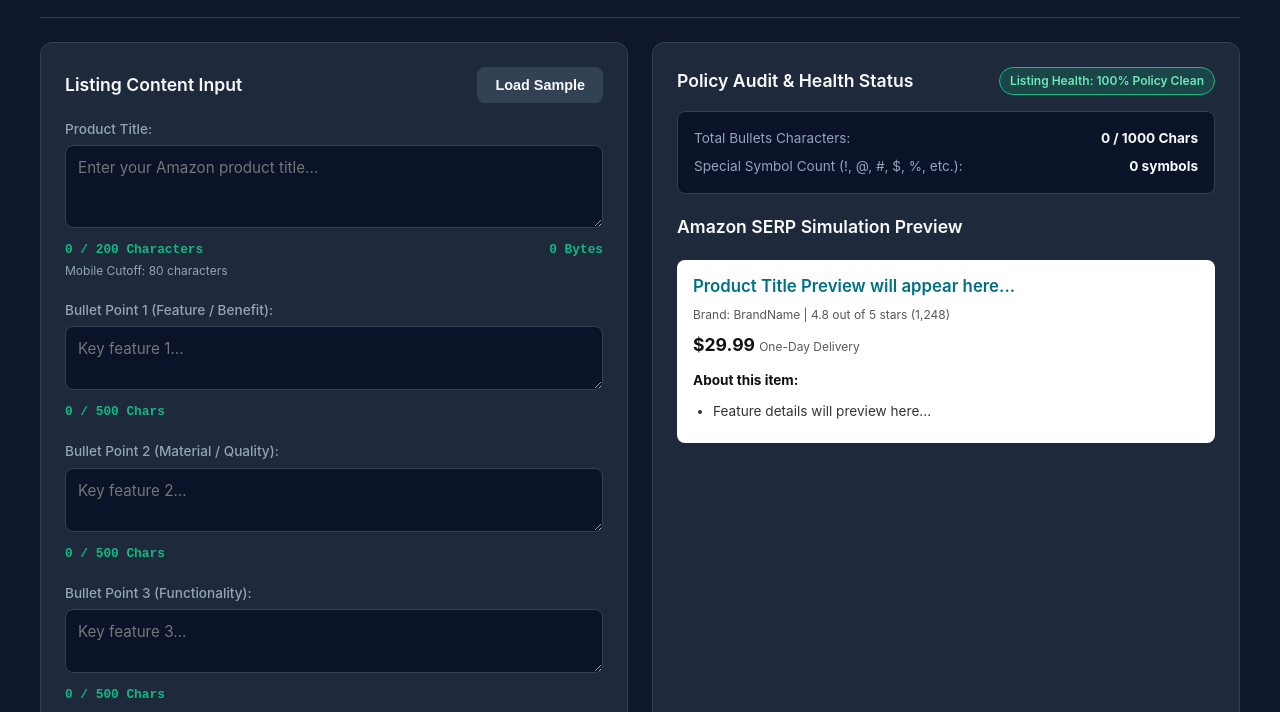
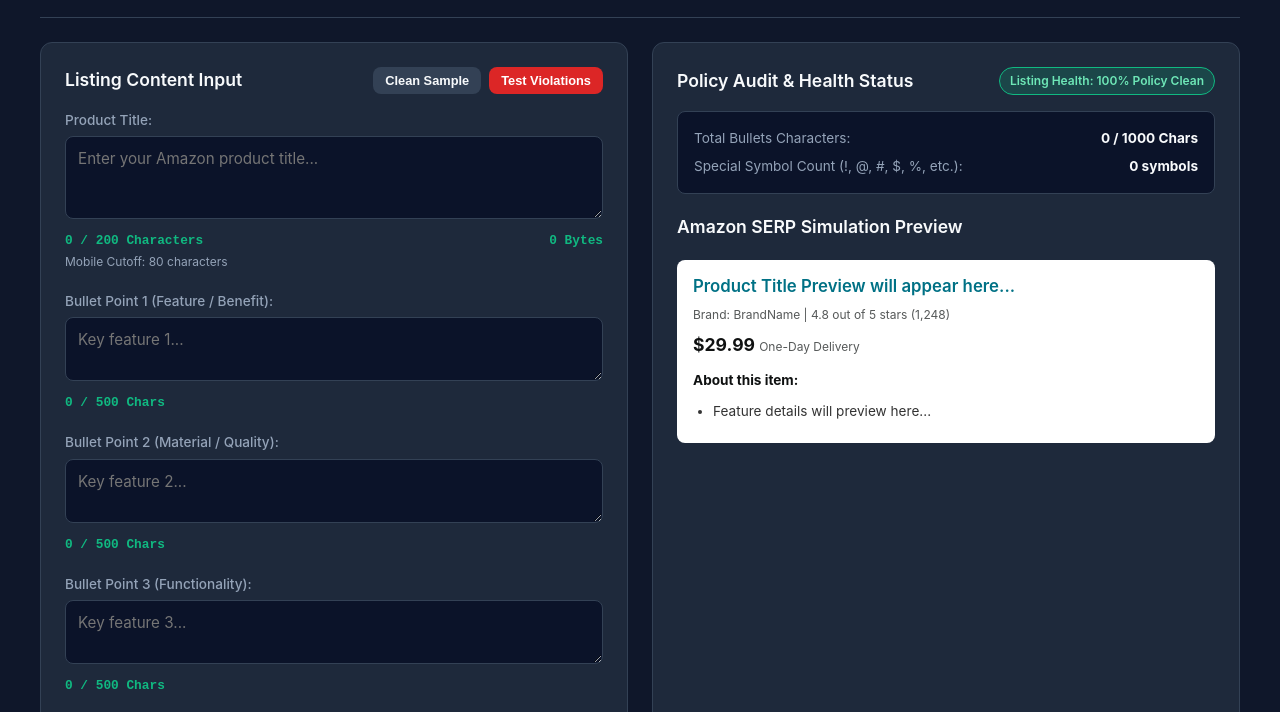
Before and after one commit to mofengjin/amazon-listing-compliance-validator, a plain HTML site: page index.html in a window 1280 px wide. Shown: the part 81-793 px from the top of the page. Drawn offline with Linux system fonts and the light colour scheme.

Commit message:
feat: add 1-click interactive demo samples for instant trial

```diff
--- a/index.html
+++ b/index.html
@@ -199,7 +199,10 @@
     <div class="card">
       <div class="card-title">
         <span>Listing Content Input</span>
-        <button class="btn btn-secondary" onclick="loadSample()">Load Sample</button>
+        <div style="display: flex; gap: 8px;">
+          <button type="button" class="btn btn-secondary" style="font-size: 0.8rem; padding: 6px 12px;" onclick="loadSample('clean')">Clean Sample</button>
+          <button type="button" class="btn" style="font-size: 0.8rem; padding: 6px 12px; background: #dc2626;" onclick="loadSample('violation')">Test Violations</button>
+        </div>
       </div>
 
       <div class="input-group">
@@ -411,13 +414,22 @@
       }
     }
 
-    function loadSample() {
+    function loadSample(mode = 'clean') {
+      if (mode === 'violation') {
+        document.getElementById('titleInp').value = "Best Seller 2026 Wireless Earbuds with Free Shipping, 100% Quality Guaranteed, Top Seller Headphones with Lowest Price Discount for iPhone & Android";
+        document.getElementById('b1').value = "100% SATISFACTION GUARANTEED: Risk-free purchase with unconditional money back guarantee if not fully satisfied.";
+        document.getElementById('b2').value = "CHEAPEST PRICE & HOT SALE: Special discount bonus included with lowest price on market.";
+        document.getElementById('b3').value = "FDA APPROVED & ANTIBACTERIAL: Hospital grade eco-friendly silicone ear tips prevent ear fatigue and guarantee result.";
+        document.getElementById('b4').value = "WHOLESALE QUALITY: Direct factory supply with permanent durability and free gift.";
+        document.getElementById('b5').value = "BEST SELLER PROMISE: Buy today for extra holiday promotion deal.";
+      } else {
         document.getElementById('titleInp').value = "Bluetooth 5.3 Wireless Earbuds with Noise Cancelling, 48H Playtime IPX7 Waterproof Sport Earphones for Running Workout with Built-in Mic";
         document.getElementById('b1').value = "IMMERSIVE DEEP BASS & CRYSTAL CALLS: Equipped with 13mm dynamic composite drivers for authentic acoustic balance and CVC8.0 dual-mic clarity.";
         document.getElementById('b2').value = "48 HOURS EXTENDED PLAYTIME: Enjoy 8 hours on a single charge and 40 additional hours with the compact USB-C digital display charging case.";
         document.getElementById('b3').value = "ERGONOMIC SPORT FIT & IPX7 WATERPROOF: Ultra-lightweight 3.8g buds with silicone ear tips ensure zero pressure during intense cardio and gym sessions.";
         document.getElementById('b4').value = "ONE-STEP PAIRING & TOUCH CONTROLS: Automatically connects to your phone upon opening lid; tap to adjust volume, skip tracks, and summon voice assistant.";
         document.getElementById('b5').value = "WHAT YOU GET: 2x Wireless Earbuds, 1x Charging Case, 3x Silicone Eartip Pairs (S/M/L), 1x Type-C Cable, User Manual, and 12-Month Support.";
+      }
       validateAll();
     }
 
```
Lines whose indentation alone changed are shown as unchanged.
